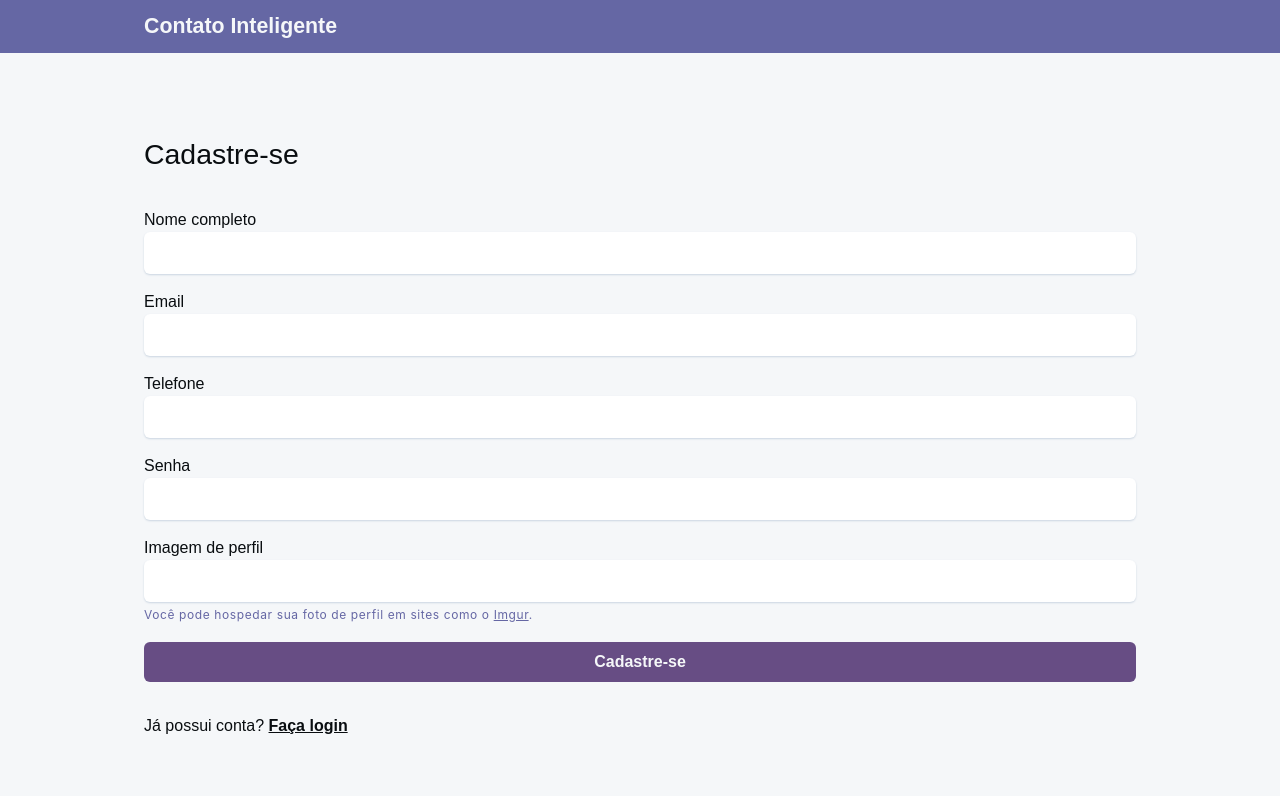
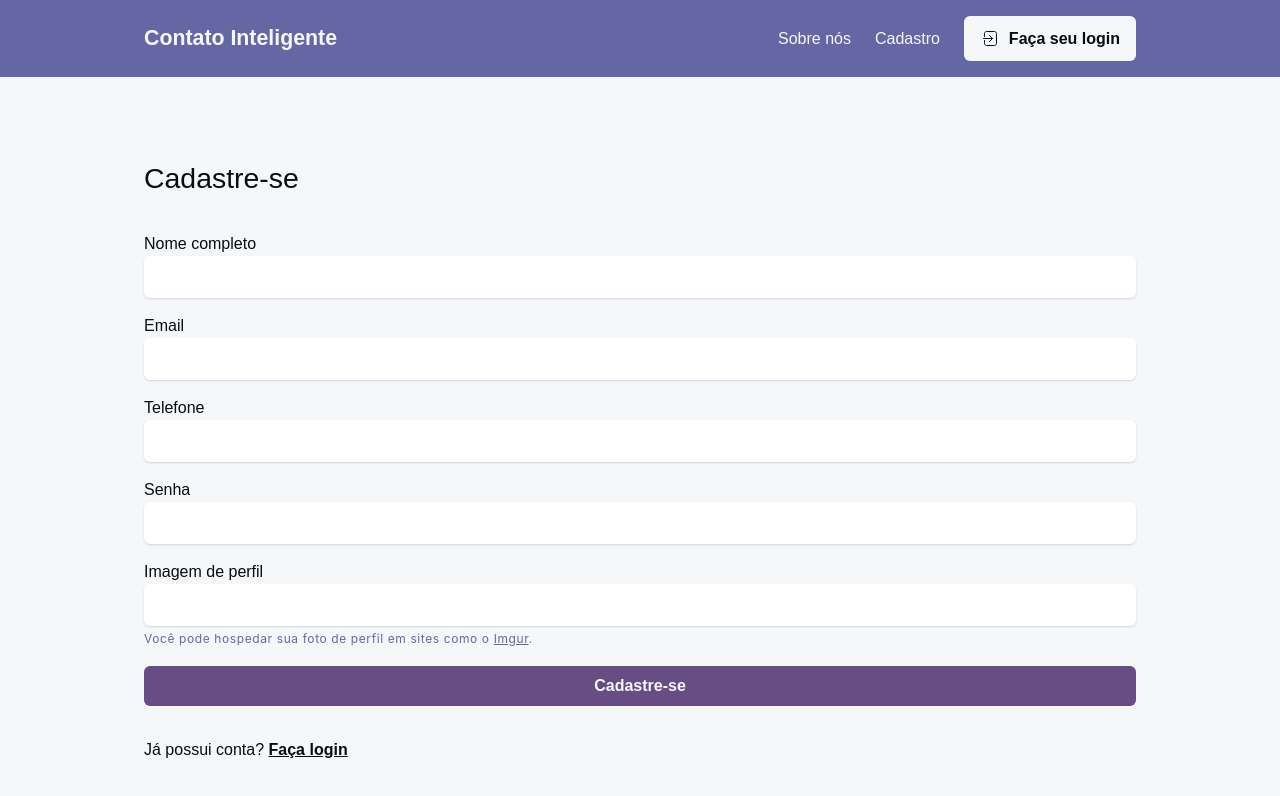
Before and after one commit to vinicioscst/contatointeligente-frontend, a Next.js app: page /register in a window 1280 px wide. Shown: the top 796 px of the page. Built offline with nearby package versions, Linux system fonts and the light colour scheme; a web font is replaced by a local one.

Commit message:
fix: fixed header component on pages

```diff
--- a/src/app/layout.tsx
+++ b/src/app/layout.tsx
@@ -22,7 +22,6 @@ export default function RootLayout({
       <body
         className={`${volkhov.className} bg-background-color text-font-color scroll-smooth`}
       >
-        <Header />
         {children}
         <ToastContainer position="top-right" />
       </body>
--- a/src/app/login/page.tsx
+++ b/src/app/login/page.tsx
@@ -1,4 +1,7 @@
+import Header from "@/components/Header";
 import LoginForm from "@/components/LoginForm";
+import MobileNav from "@/components/MobileNav";
+import Nav from "@/components/Nav";
 import { Metadata, ResolvingMetadata } from "next";
 
 export function generateMetadata(parent: ResolvingMetadata): Metadata {
@@ -10,6 +13,7 @@ export function generateMetadata(parent: ResolvingMetadata): Metadata {
 export default function Login() {
   return (
     <>
+      <Header desktopMenu={<Nav />} mobileMenu={<MobileNav />} />
       <main className="flex justify-center">
         <LoginForm />
       </main>
--- a/src/app/page.tsx
+++ b/src/app/page.tsx
@@ -1,9 +1,13 @@
 import Footer from "@/components/Footer";
+import Header from "@/components/Header";
 import HomeBanner from "@/components/HomeBanner";
+import MobileNav from "@/components/MobileNav";
+import Nav from "@/components/Nav";
 
 export default function Home() {
   return (
     <>
+      <Header desktopMenu={<Nav />} mobileMenu={<MobileNav />} />
       <main className="flex">
         <HomeBanner />
       </main>
--- a/src/app/register/page.tsx
+++ b/src/app/register/page.tsx
@@ -1,3 +1,6 @@
+import Header from "@/components/Header";
+import MobileNav from "@/components/MobileNav";
+import Nav from "@/components/Nav";
 import RegisterForm from "@/components/RegisterForm";
 import { Metadata, ResolvingMetadata } from "next";
 
@@ -9,8 +12,11 @@ export function generateMetadata(parent: ResolvingMetadata): Metadata {
 
 export default function Register() {
   return (
-    <main className="flex justify-center">
-      <RegisterForm />
-    </main>
+    <>
+      <Header desktopMenu={<Nav />} mobileMenu={<MobileNav />} />
+      <main className="flex justify-center">
+        <RegisterForm />
+      </main>
+    </>
   );
 }
```
